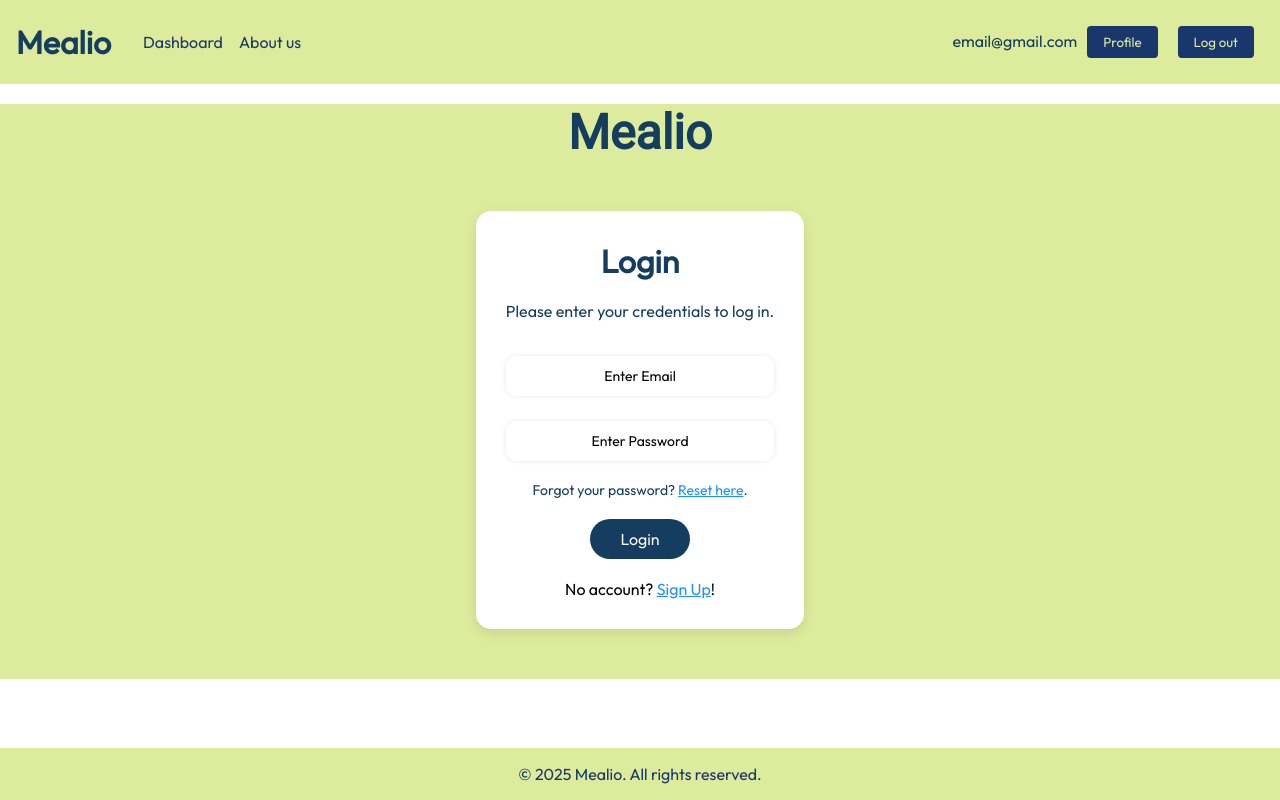
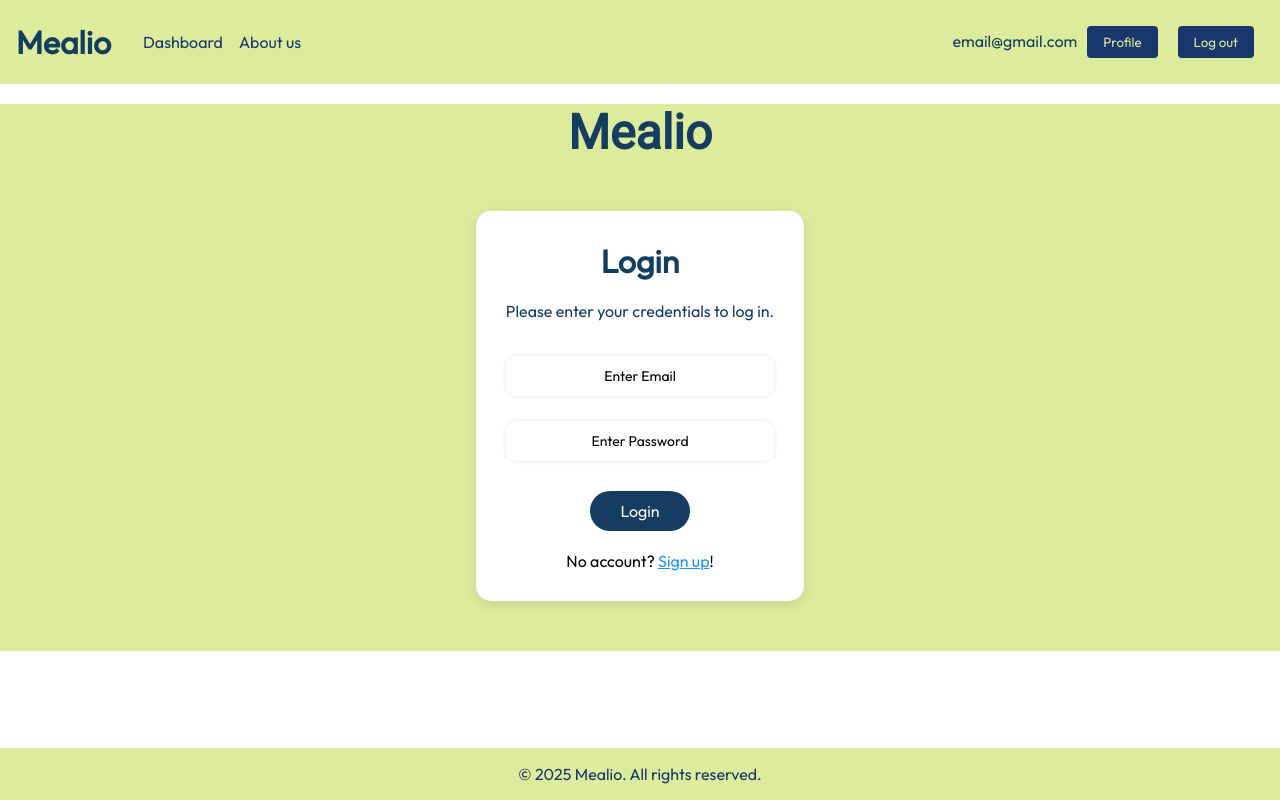
Before and after one commit to demian-wolf/leedshack-2025-project, a React (Vite) app in the folder frontend/: page /login in a window 1280 px wide. Built offline with nearby package versions, Linux system fonts and the light colour scheme.

Commit message:
Cosmetic Fixes for Auth

```diff
--- a/frontend/src/Pages/Auth/Auth.jsx
+++ b/frontend/src/Pages/Auth/Auth.jsx
@@ -90,12 +90,6 @@ export const Auth = () => {
                             />
                         </div>
 
-                        {location.pathname === "/login" && (
-                            <div className={styles.terms}>
-                                <p>Forgot your password? <a href="#" style={{ color: 'dodgerblue' }}>Reset here</a>.</p>
-                            </div>
-                        )}
-
                         <div className={styles.mybuttons}>
                             <button className={styles.submitbtn} type="submit" disabled={isLoading}>
                                 {isLoading ? (location.pathname === "/login" ? 'Logging in...' : 'Signing up...') : (location.pathname === "/login" ? 'Login' : 'Sign Up')}
@@ -104,12 +98,12 @@ export const Auth = () => {
 
                         {location.pathname === "/login" && (
                             <div className={styles.mybuttons}>
-                                <p>No account? <Link to="/signup" style={{ color: 'dodgerblue' }}>Sign Up</Link>!</p>
+                                <p>No account? <Link to="/signup" style={{ color: 'dodgerblue' }}>Sign up</Link>!</p>
                             </div>
                         )}
                         {location.pathname === "/signup" && (
                             <div className={styles.mybuttons}>
-                                <p>Already have an account? <Link to="/login" style={{ color: 'dodgerblue' }}>Login</Link></p>
+                                <p>Already have an account? <Link to="/login" style={{ color: 'dodgerblue' }}>Log in</Link>!</p>
                             </div>
                         )}
                     </div>
```
